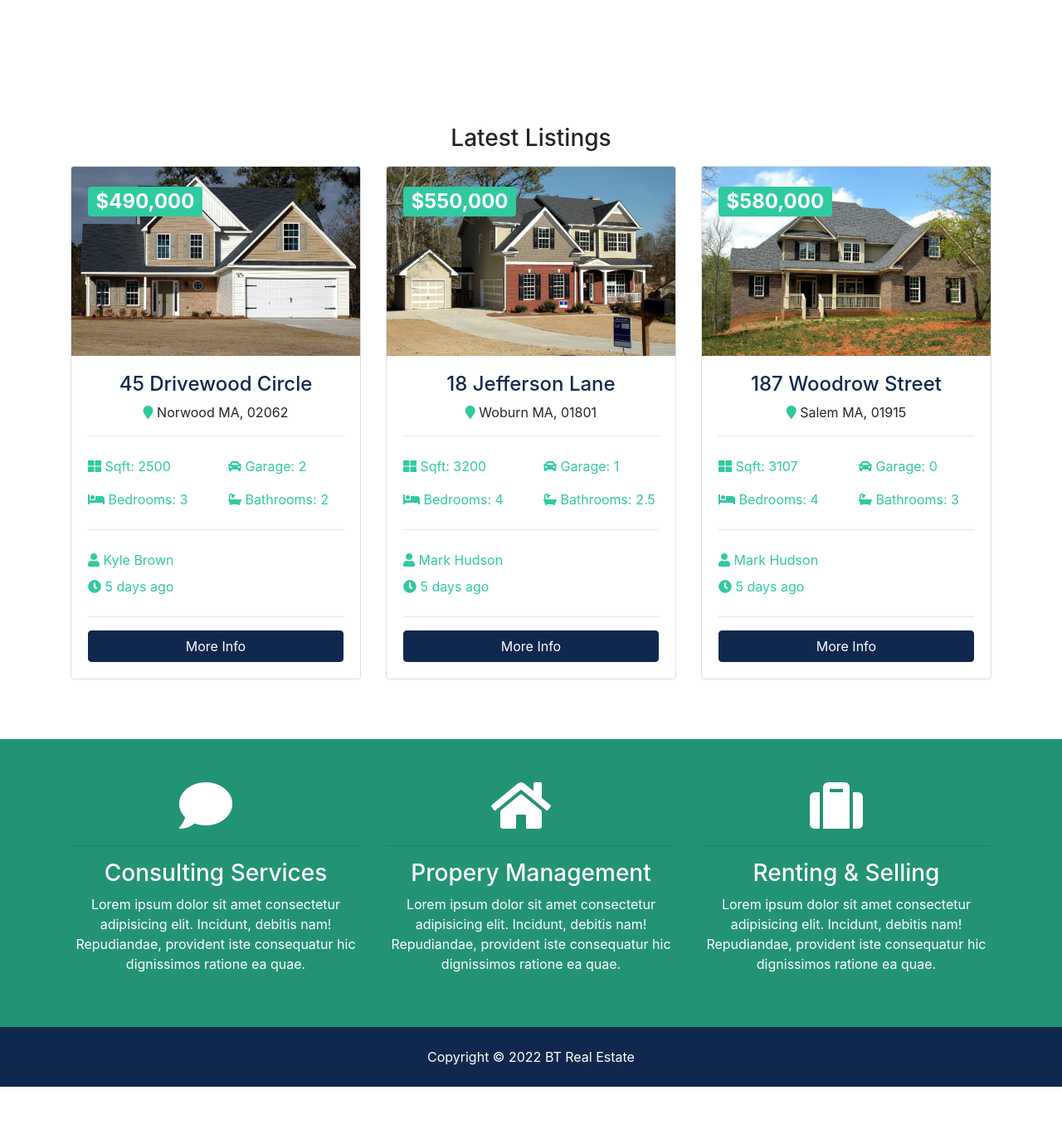
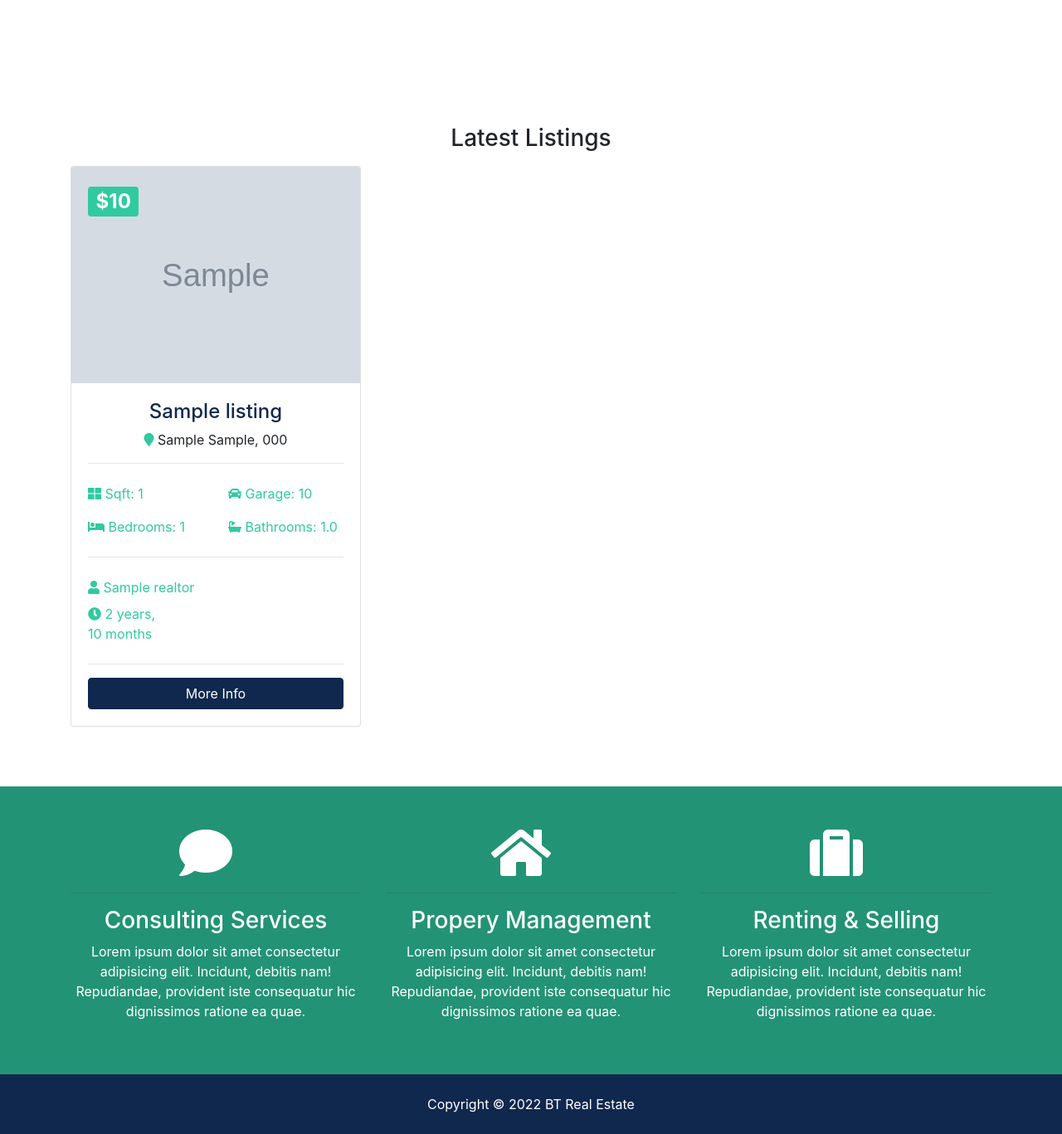
Before and after one commit to joaonc/django-real-estate, a Django app: page / in a window 1280 px wide. Shown: the part 676-2043 px from the top of the page at 83% size. Before the commit the page ends 1986 px from the top, so only its background shows below. Run offline with Django 4.2, Linux system fonts and the light colour scheme; tables that the repository leaves empty hold one stand-in row (values such as "Sample post"); grey boxes marked "Sample" are stand-in pictures; some libraries are stand-ins or nearby versions.

Commit message:
dynamic home page

```diff
--- a/pages/views.py
+++ b/pages/views.py
@@ -1,8 +1,15 @@
 from django.shortcuts import render
+
+from listings.models import Listing
 
 
 def index(request):
-    return render(request, 'pages/index.html')
+    listings = Listing.objects.order_by('-list_date').filter(is_published=True)[:3]
+
+    context = {
+        'listings': listings,
+    }
+    return render(request, 'pages/index.html', context)
 
 
 def about(request):
--- a/templates/pages/index.html
+++ b/templates/pages/index.html
@@ -1,5 +1,5 @@
 {% extends 'base.html' %}
-{% load static %}
+{% load humanize %}
 
 {% block content %}
   <!-- Showcase / Search -->
@@ -95,16 +95,9 @@
                   <select name="bedrooms" class="form-control">
                     <option selected="true" disabled="disabled">Bedrooms (All)
                     </option>
-                    <option value="1">1</option>
-                    <option value="2">2</option>
-                    <option value="3">3</option>
-                    <option value="4">4</option>
-                    <option value="5">5</option>
-                    <option value="6">6</option>
-                    <option value="7">7</option>
-                    <option value="8">8</option>
-                    <option value="9">9</option>
-                    <option value="10">10</option>
+                    {% for _ in '0123456789'|make_list %}
+                      <option value="{{ forloop.counter }}">{{ forloop.counter }}</option>
+                    {% endfor %}
                   </select>
                 </div>
                 <div class="col-md-6 mb-3">
@@ -140,158 +133,68 @@
     <div class="container">
       <h3 class="text-center mb-3">Latest Listings</h3>
       <div class="row">
-        <!-- Listing 1 -->
+        {% if listings %}
+          {% for listing in listings %}
+            <!-- Listing -->
             <div class="col-md-6 col-lg-4 mb-4">
               <div class="card listing-preview">
-            <img class="card-img-top" src="{% static 'img/homes/home-1.jpg' %}" alt="">
+                <img class="card-img-top" src="{{ listing.photo_main.url }}" alt="">
                 <div class="card-img-overlay">
                   <h2>
-                <span class="badge badge-secondary text-white">$490,000</span>
+                  <span class="badge badge-secondary text-white">
+                    ${{ listing.price | intcomma }}
+                  </span>
                   </h2>
                 </div>
                 <div class="card-body">
                   <div class="listing-heading text-center">
-                <h4 class="text-primary">45 Drivewood Circle</h4>
+                    <h4 class="text-primary">{{ listing.title }}</h4>
                     <p>
-                  <i class="fas fa-map-marker text-secondary"></i> Norwood MA,
-                  02062</p>
+                      <i class="fas fa-map-marker text-secondary"></i>
+                      {{ listing.city }} {{ listing.city }}, {{ listing.zipcode }}
+                    </p>
                   </div>
                   <hr>
                   <div class="row py-2 text-secondary">
                     <div class="col-6">
-                  <i class="fas fa-th-large"></i> Sqft: 2500
+                      <i class="fas fa-th-large"></i> Sqft: {{ listing.sqft }}
                     </div>
                     <div class="col-6">
-                  <i class="fas fa-car"></i> Garage: 2
+                      <i class="fas fa-car"></i> Garage: {{ listing.garage }}
                     </div>
                   </div>
                   <div class="row py-2 text-secondary">
                     <div class="col-6">
-                  <i class="fas fa-bed"></i> Bedrooms: 3
+                      <i class="fas fa-bed"></i> Bedrooms: {{ listing.bedrooms }}
                     </div>
                     <div class="col-6">
-                  <i class="fas fa-bath"></i> Bathrooms: 2
+                      <i class="fas fa-bath"></i> Bathrooms: {{ listing.bathrooms }}
                     </div>
                   </div>
                   <hr>
                   <div class="row py-2 text-secondary">
                     <div class="col-6">
-                  <i class="fas fa-user"></i> Kyle Brown
+                      <i class="fas fa-user"></i> {{ listing.realtor.name }}
                     </div>
                   </div>
                   <div class="row text-secondary pb-2">
                     <div class="col-6">
-                  <i class="fas fa-clock"></i> 5 days ago
+                      <i class="fas fa-clock"></i> {{ listing.list_date | timesince }}
                     </div>
                   </div>
                   <hr>
-              <a href="{% url 'listing' listing_id=1 %}" class="btn btn-primary btn-block">More
-                Info</a>
+                  <a href="{% url 'listing' listing.id %}" class="btn btn-primary btn-block">
+                    More Info
+                  </a>
                 </div>
               </div>
             </div>
-
-        <!-- Listing 2 -->
-        <div class="col-md-6 col-lg-4 mb-4">
-          <div class="card listing-preview">
-            <img class="card-img-top" src="{% static 'img/homes/home-2.jpg' %}" alt="">
-            <div class="card-img-overlay">
-              <h2>
-                <span class="badge badge-secondary text-white">$550,000</span>
-              </h2>
+          {% endfor %}
+        {% else %}
+          <div class="col-md-12">
+            No Listings Available
           </div>
-            <div class="card-body">
-              <div class="listing-heading text-center">
-                <h4 class="text-primary">18 Jefferson Lane</h4>
-                <p>
-                  <i class="fas fa-map-marker text-secondary"></i> Woburn MA,
-                  01801</p>
-              </div>
-              <hr>
-              <div class="row py-2 text-secondary">
-                <div class="col-6">
-                  <i class="fas fa-th-large"></i> Sqft: 3200
-                </div>
-                <div class="col-6">
-                  <i class="fas fa-car"></i> Garage: 1
-                </div>
-              </div>
-              <div class="row py-2 text-secondary">
-                <div class="col-6">
-                  <i class="fas fa-bed"></i> Bedrooms: 4
-                </div>
-                <div class="col-6">
-                  <i class="fas fa-bath"></i> Bathrooms: 2.5
-                </div>
-              </div>
-              <hr>
-              <div class="row py-2 text-secondary">
-                <div class="col-6">
-                  <i class="fas fa-user"></i> Mark Hudson
-                </div>
-              </div>
-              <div class="row text-secondary pb-2">
-                <div class="col-6">
-                  <i class="fas fa-clock"></i> 5 days ago
-                </div>
-              </div>
-              <hr>
-              <a href="{% url 'listing' listing_id=1 %}" class="btn btn-primary btn-block">More
-                Info</a>
-            </div>
-          </div>
-        </div>
-
-        <!-- Listing 3 -->
-        <div class="col-md-6 col-lg-4 mb-4">
-          <div class="card listing-preview">
-            <img class="card-img-top" src="{% static 'img/homes/home-3.jpg' %}" alt="">
-            <div class="card-img-overlay">
-              <h2>
-                <span class="badge badge-secondary text-white">$580,000</span>
-              </h2>
-            </div>
-            <div class="card-body">
-              <div class="listing-heading text-center">
-                <h4 class="text-primary">187 Woodrow Street</h4>
-                <p>
-                  <i class="fas fa-map-marker text-secondary"></i> Salem MA, 01915
-                </p>
-              </div>
-              <hr>
-              <div class="row py-2 text-secondary">
-                <div class="col-6">
-                  <i class="fas fa-th-large"></i> Sqft: 3107
-                </div>
-                <div class="col-6">
-                  <i class="fas fa-car"></i> Garage: 0
-                </div>
-              </div>
-              <div class="row py-2 text-secondary">
-                <div class="col-6">
-                  <i class="fas fa-bed"></i> Bedrooms: 4
-                </div>
-                <div class="col-6">
-                  <i class="fas fa-bath"></i> Bathrooms: 3
-                </div>
-              </div>
-              <hr>
-              <div class="row py-2 text-secondary">
-                <div class="col-6">
-                  <i class="fas fa-user"></i> Mark Hudson
-                </div>
-              </div>
-              <div class="row text-secondary pb-2">
-                <div class="col-6">
-                  <i class="fas fa-clock"></i> 5 days ago
-                </div>
-              </div>
-              <hr>
-              <a href="{% url 'listing' listing_id=1 %}" class="btn btn-primary btn-block">More
-                Info</a>
-            </div>
-          </div>
-        </div>
+        {% endif %}
 
       </div>
     </div>
```
Lines whose indentation alone changed are shown as unchanged.
